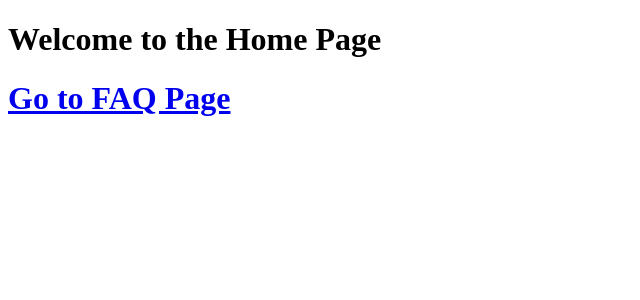
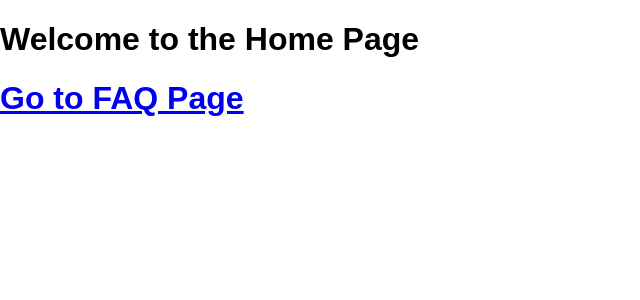
Before and after one commit to Junior743/alura-nextjs-exploring-the-framework, a Next.js app: page / in a window 1280 px wide. Shown: the top 300 px of the page, without its empty margins (0-640 px from the left). Built offline with nearby package versions, Linux system fonts and the light colour scheme.

Commit message:
Add MyApp component and GlobalStyle for global styling

```diff
--- /dev/null
+++ b/src/pages/_app.tsx
@@ -0,0 +1,11 @@
+import type { AppProps } from 'next/app'
+import GlobalStyle from '../theme/GlobalStyle'
+
+export default function MyApp({ Component, pageProps }: AppProps) {
+  return (
+    <>
+      <GlobalStyle />
+      <Component {...pageProps} />
+    </>
+  )
+}
--- /dev/null
+++ b/src/theme/GlobalStyle.tsx
@@ -0,0 +1,14 @@
+export default function GlobalStyle() {
+  return (
+    <style global jsx>
+      {`
+        html,
+        body {
+          padding: 0;
+          margin: 0;
+          font-family: sans-serif;
+        }
+      `}
+    </style>
+  )
+}
```
